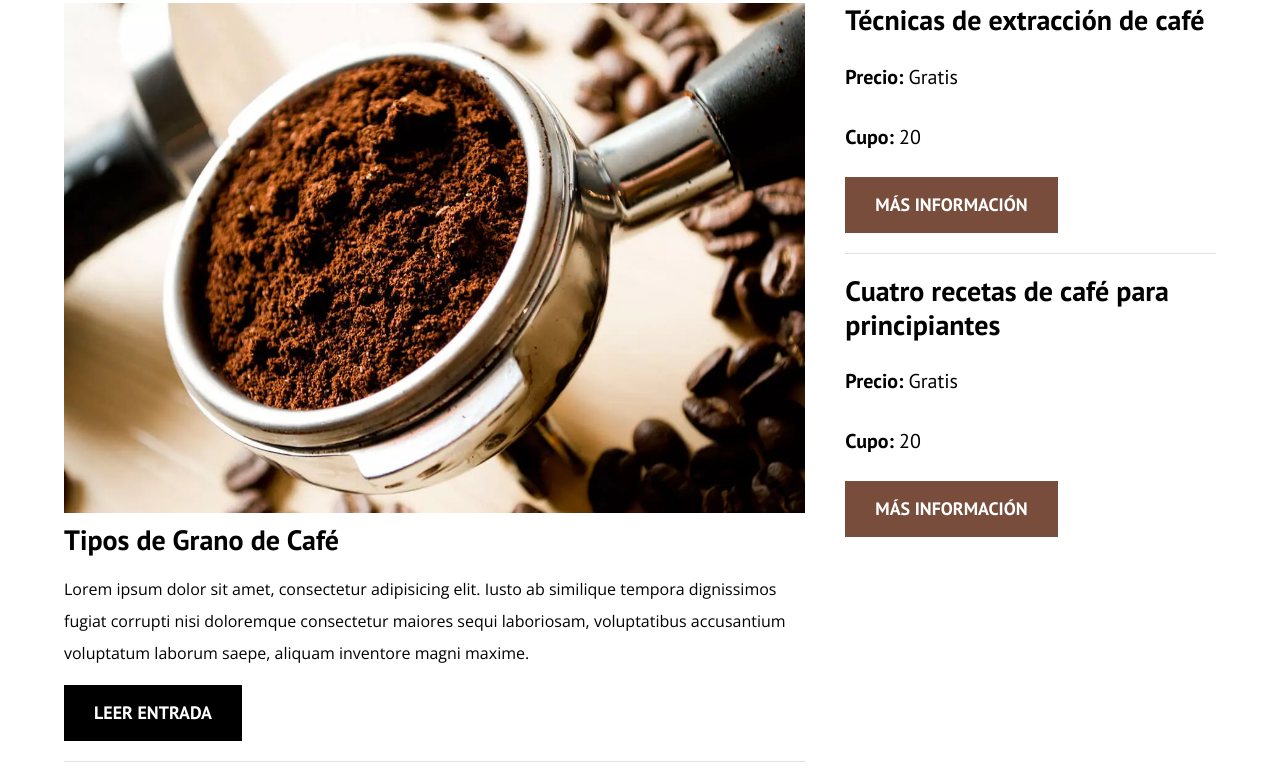
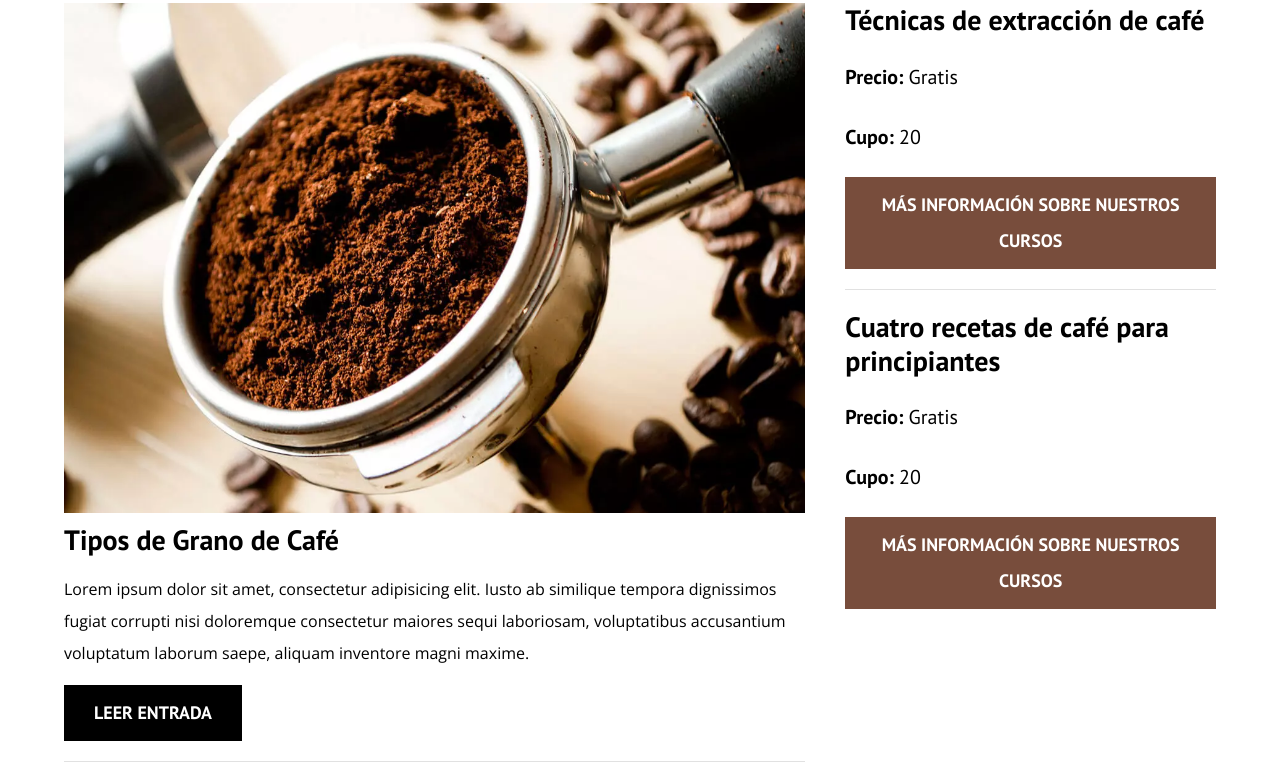
Before and after one commit to miguelm2r/Proyectos-web, a plain HTML site: page blogdecafe_inicio/index.html in a window 1280 px wide. Shown: the part 699-1479 px from the top of the page. Drawn offline with nearby package versions, Linux system fonts and the light colour scheme.

Commit message:
Update index.html

```diff
--- a/blogdecafe_inicio/index.html
+++ b/blogdecafe_inicio/index.html
@@ -4,6 +4,7 @@
     <meta charset="UTF-8">
     <meta http-equiv="X-UA-Compatible" content="IE=edge">
     <meta name="viewport" content="width=device-width, initial-scale=1.0">
+    <meta name="description" content="Pagina web de blog de cafe">
     <title>BlogDeCafe</title>
     <!-- PREFETCH   -->
     <link rel="prefetch" href="nosotros.html" as="document">
@@ -108,7 +109,7 @@
                     <p class="widget-curso__label">Cupo:
                         <span class="widget-curso__info">20</span>
                     </p>
-                    <a href="entrada.html" class="boton boton--secundario">Más información</a>
+                    <a href="entrada.html" class="boton boton--secundario">Más información sobre nuestros cursos</a>
                 </li>
 
                 <li class="widget-curso">
@@ -119,7 +120,7 @@
                     <p class="widget-curso__label">Cupo:
                         <span class="widget-curso__info">20</span>
                     </p>
-                    <a href="entrada.html" class="boton boton--secundario">Más información</a>
+                    <a href="entrada.html" class="boton boton--secundario">Más información sobre nuestros cursos</a>
                 </li>
             </ul>
         </aside>
```
